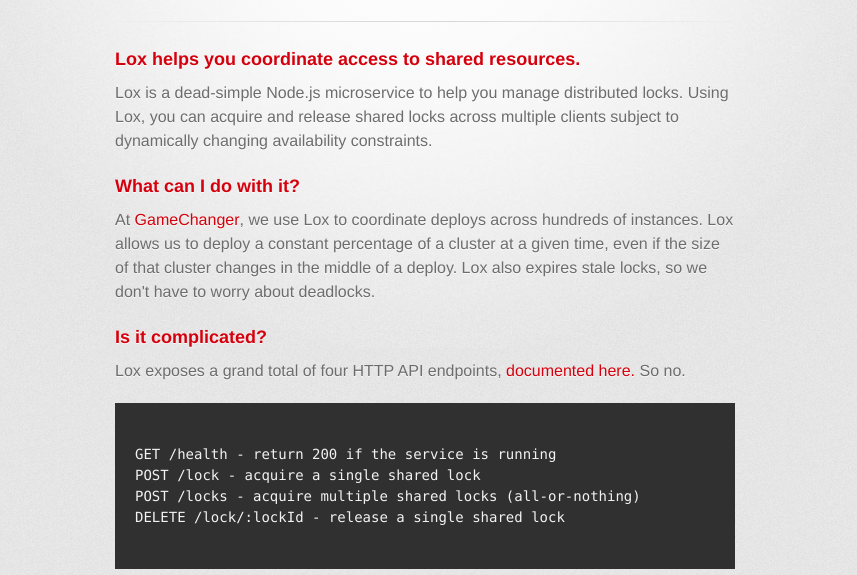
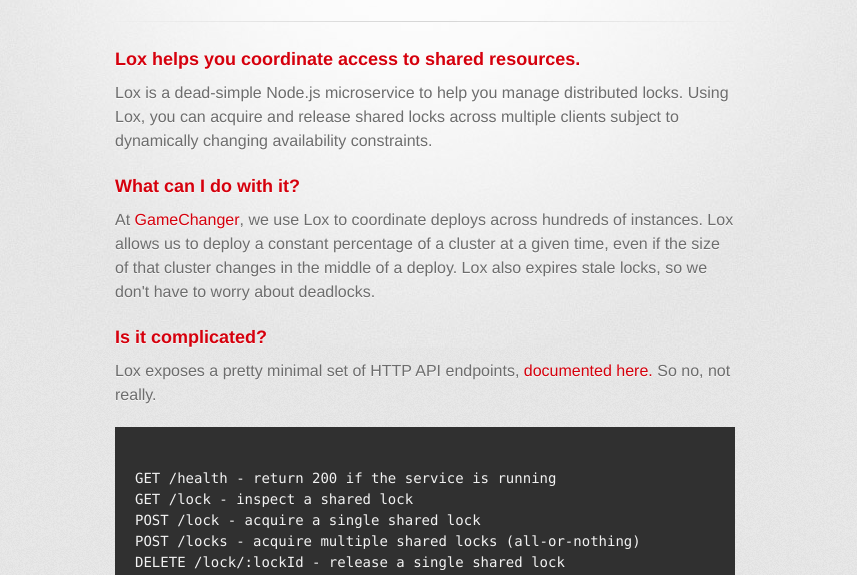
Before and after one commit to gamechanger/lox, a plain HTML site: page index.html in a window 1280 px wide. Shown: the part 225-800 px from the top of the page, without its empty margins (215-1072 px from the left). Drawn offline with Linux system fonts and the light colour scheme; a web font is replaced by a local one.

Commit message:
Add GET /lock to product page

```diff
--- a/index.html
+++ b/index.html
@@ -43,9 +43,10 @@
 
           <h3>Is it complicated?</h3>
 
-          <p>Lox exposes a grand total of four HTTP API endpoints, <a href="http://gamechanger.github.io/lox/docs/api.html">documented here.</a> So no.</p>
+          <p>Lox exposes a pretty minimal set of HTTP API endpoints, <a href="http://gamechanger.github.io/lox/docs/api.html">documented here.</a> So no, not really.</p>
           <pre><code>
 GET /health - return 200 if the service is running
+GET /lock - inspect a shared lock
 POST /lock - acquire a single shared lock
 POST /locks - acquire multiple shared locks (all-or-nothing)
 DELETE /lock/:lockId - release a single shared lock
```
